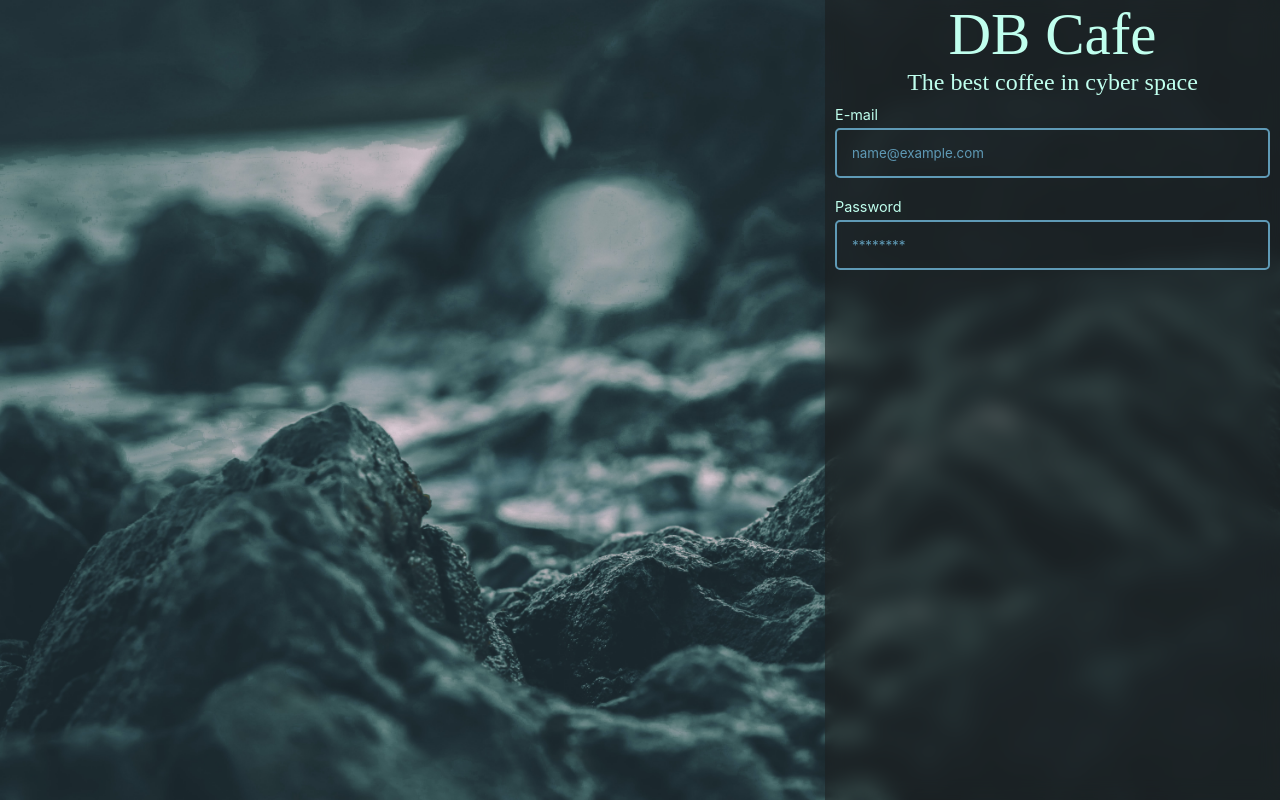
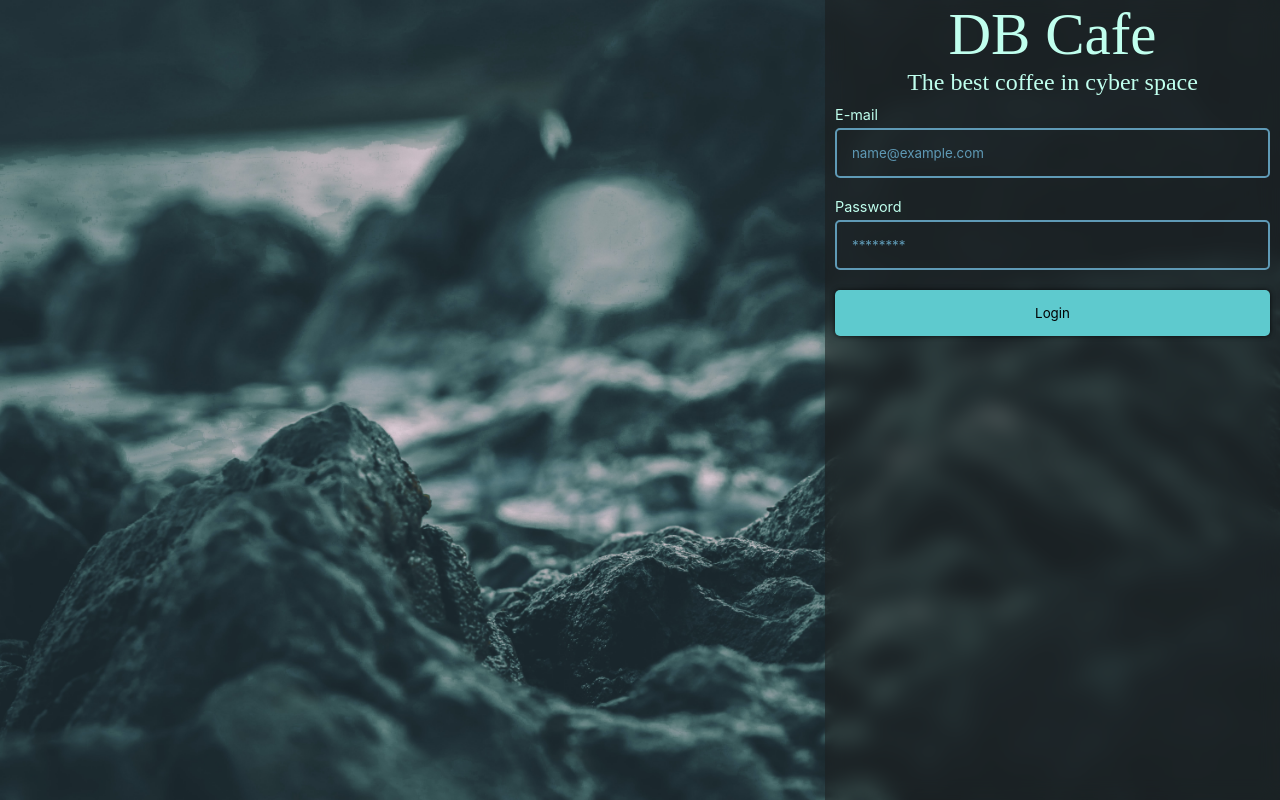
Before and after one commit to pauloo27/dbcafe, a Next.js app: page / in a window 1280 px wide. Built offline with nearby package versions, Linux system fonts and the light colour scheme; a web font is replaced by a local one.

Commit message:
feat(button): button component

```diff
--- /dev/null
+++ b/components/inputs/button.js
@@ -0,0 +1,7 @@
+import styles from '@styles/inputs.module.css'
+
+export default function Button({ label, onClick }) {
+  return (
+    <button className={styles.button} onClick={onClick} type="button">{label}</button>
+  )
+}
--- a/pages/index.js
+++ b/pages/index.js
@@ -1,5 +1,6 @@
 import styles from '@styles/home.module.css'
 import TextInput from '@components/inputs/text'
+import Button from '@components/inputs/button'
 
 export default function Home() {
   return (
@@ -11,6 +12,7 @@ export default function Home() {
         <div className={styles.loginForm}>
           <TextInput label="E-mail" placeholder="name@example.com" />
           <TextInput label="Password" type="password" placeholder="********" />
+          <Button label="Login" />
         </div>
       </div>
     </div>
--- a/styles/inputs.module.css
+++ b/styles/inputs.module.css
@@ -11,14 +11,24 @@
   color: var(--border-main);
 }
 
-.textInput:focus {
-  outline: 2px solid var(--border-alt);
-  outline-offset: -2px;
-}
-
 .textInputLabel {
   width: 100%;
   font-size: 0.9rem;
   display: flex;
   flex-direction: column;
 }
+
+.button {
+  border: none;
+  background: var(--action-primary);
+  padding: 15px;
+  border-radius: 5px;
+  color: var(--text-alt);
+  box-shadow: 0px 0px 5px 0px rgba(0, 0, 0, 0.75);
+  cursor: pointer;
+}
+
+.textInput:focus {
+  outline: 2px solid var(--border-alt);
+  outline-offset: -2px;
+}
--- a/styles/theme.css
+++ b/styles/theme.css
@@ -4,7 +4,10 @@
   --bg-alt: #212121;
   --bg-alt2: #888888;
   --text-main: #C0FFEE;
+  --text-alt: #000;
 
   --border-main: #5F9AB6;
   --border-alt: #C0FFEE;
+
+  --action-primary: #5ECACE;
 }
```
